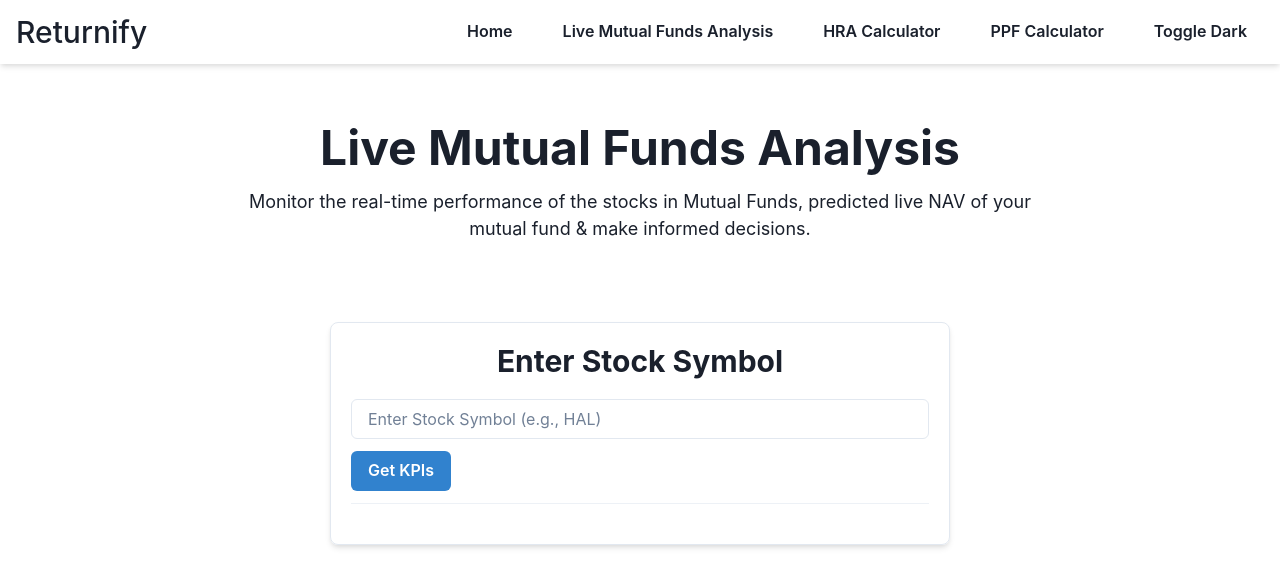
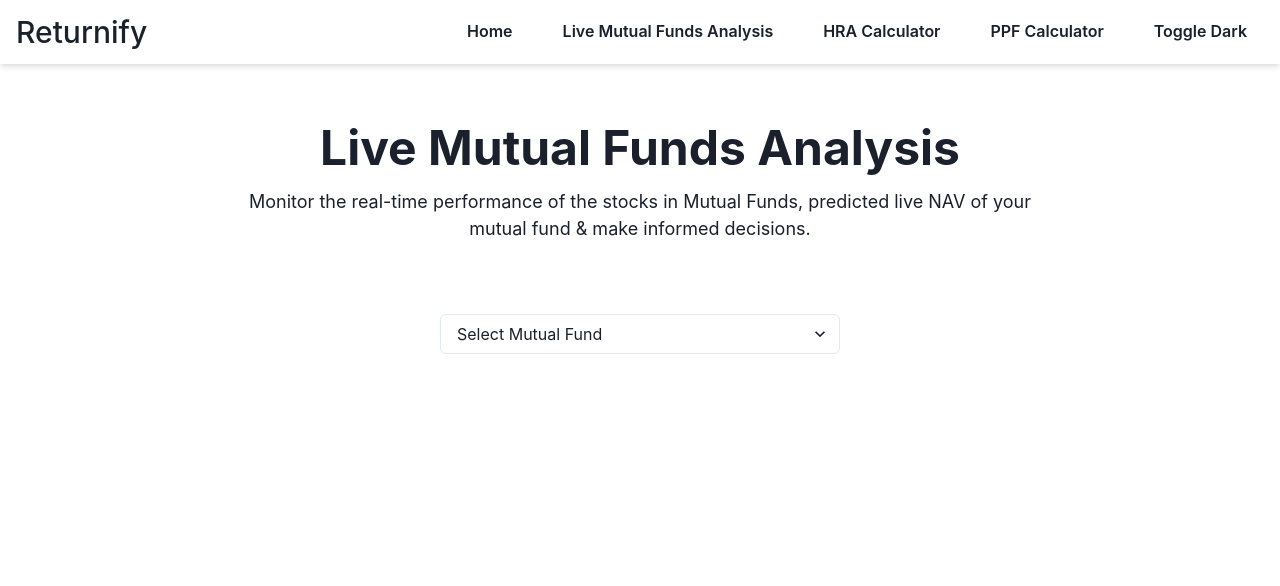
Before and after one commit to SidharthMahai/Returnify, a React (Vite) app: page /live-mutual-funds-analysis in a window 1280 px wide. Shown: the top 586 px of the page. Built offline with nearby package versions, Linux system fonts and the light colour scheme.

Commit message:
mvp1 done

```diff
--- /dev/null
+++ b/src/constants/mutualfunds.js
@@ -0,0 +1,12 @@
+// mutualfunds.js
+export const mutualFunds = [
+  {
+    name: 'HDFC Defence Fund Direct Growth',
+    key: 'hdfc-defence-fund-direct-growth',
+  },
+  {
+    name: 'Motilal Oswal Midcap Fund Direct Growth',
+    key: 'motilal-oswal-most-focused-midcap-30-fund-direct-growth',
+  },
+  // Add more mutual funds here
+];
--- a/src/pages/LiveMutualFundsAnalysis/LiveMutualFundsAnalysis.jsx
+++ b/src/pages/LiveMutualFundsAnalysis/LiveMutualFundsAnalysis.jsx
@@ -1,4 +1,4 @@
-import { useState } from 'react';
+import { useState, useEffect } from 'react';
 import axios from 'axios';
 import {
   Box,
@@ -9,182 +9,138 @@ import {
   StatLabel,
   StatNumber,
   StatHelpText,
-  Input,
-  Button,
-  HStack,
   Spinner,
   Alert,
   AlertIcon,
-  Text,
+  Select,
+  HStack,
 } from '@chakra-ui/react';
+import { mutualFunds } from '../../constants/mutualfunds';
 import Hero from '../../components/Hero/Hero';
-import { format } from 'date-fns';
 
-const LiveMutualFundsNav = () => {
-  const [stockSymbol, setStockSymbol] = useState('');
-  const [livePrice, setLivePrice] = useState(null);
-  const [yesterdayClose, setYesterdayClose] = useState(null);
-  const [gainLossPercentage, setGainLossPercentage] = useState(null);
+const LiveMutualFund = () => {
+  const [selectedFund, setSelectedFund] = useState('');
+  const [holdings, setHoldings] = useState([]);
   const [loading, setLoading] = useState(false);
   const [error, setError] = useState(null);
-  const [lastUpdated, setLastUpdated] = useState(null);
 
-  const handleStockSymbolChange = (event) => {
-    setStockSymbol(event.target.value);
-    setLivePrice(null);
-    setYesterdayClose(null);
-    setGainLossPercentage(null);
+  const handleFundChange = (event) => {
+    setSelectedFund(event.target.value);
+    setHoldings([]);
     setError(null);
-    setLastUpdated(null);
   };
 
-  const fetchStockData = async () => {
+  const fetchHoldings = async () => {
     setLoading(true);
     setError(null);
     try {
-      const response = await axios.get(
-        `https://api.allorigins.win/get?url=${encodeURIComponent(
-          `https://query1.finance.yahoo.com/v7/finance/chart/${stockSymbol}.BO?range=1d&interval=1m&indicators=quote&includeTimestamps=true`
-        )}`
+      if (selectedFund) {
+        // Fetch mutual fund holdings
+        const holdingsResponse = await axios.get(
+          `https://groww.in/v1/api/data/mf/web/v3/scheme/search/${selectedFund}`
+        );
+        const companyHoldingDetails = holdingsResponse.data.holdings;
+
+        const holdingsData = await Promise.all(
+          companyHoldingDetails.map(async (holding) => {
+            // Fetch stock symbol
+            const symbolResponse = await axios.get(
+              `https://groww.in/v1/api/stocks_data/v1/company/search_id/${holding.stock_search_id}`
+            );
+            const { nseScriptCode } = symbolResponse.data.header;
+
+            // Fetch latest price
+            const priceResponse = await axios.get(
+              `https://groww.in/v1/api/stocks_data/v1/accord_points/exchange/NSE/segment/CASH/latest_prices_ohlc/${nseScriptCode}`
+            );
+            const { ltp, dayChange, dayChangePerc } = priceResponse.data;
+
+            return {
+              name: holding.company_name,
+              percentage: holding.corpus_per,
+              livePrice: ltp,
+              previousClose: ltp - dayChange,
+              dayChange,
+              dayChangePerc,
+            };
+          })
         );
 
-      const chartData = JSON.parse(response.data.contents).chart.result[0];
-      const closes = chartData.indicators.quote[0].close;
-      const timestamps = chartData.timestamp;
-      const meta = chartData.meta;
-
-      let livePriceValue = closes[closes.length - 1];
-      let lastTimestamp = timestamps[timestamps.length - 1];
-
-      // If live price is null, take the second last close and timestamp
-      if (livePriceValue === null) {
-        livePriceValue = closes[closes.length - 2];
-        lastTimestamp = timestamps[timestamps.length - 2];
+        setHoldings(holdingsData.sort((a, b) => b.percentage - a.percentage));
       }
-
-      setLivePrice(livePriceValue);
-
-      const yesterdayCloseValue = meta.previousClose;
-      setYesterdayClose(yesterdayCloseValue);
-
-      const gainLoss = livePriceValue - yesterdayCloseValue;
-      const gainLossPercent = (gainLoss / yesterdayCloseValue) * 100;
-      setGainLossPercentage(gainLossPercent);
-
-      const istTime = new Date(lastTimestamp * 1000);
-      setLastUpdated(format(istTime, "EEEE, MMMM do yyyy, h:mm a"));
     } catch (error) {
-      console.error('Error fetching stock data:', error);
-      setError('Could not find a stock based on the input.');
+      setError('Failed to fetch data');
     } finally {
       setLoading(false);
     }
   };
 
-  const handleButtonClick = () => {
-    fetchStockData();
-  };
-
-  const handleClearValues = () => {
-    setLivePrice(null);
-    setYesterdayClose(null);
-    setGainLossPercentage(null);
-    setStockSymbol('');
-    setError(null);
-    setLastUpdated(null);
-  };
-
-  const handleKeyPress = (event) => {
-    if (event.key === 'Enter') {
-      fetchStockData();
-    }
-  };
+  useEffect(() => {
+    fetchHoldings();
+  }, [selectedFund]);
 
   return (
-    <VStack spacing={10} minH="100vh" p={5}>
+    <VStack spacing={8} p={5}>
       <Hero
         title="Live Mutual Funds Analysis"
         description="Monitor the real-time performance of the stocks in Mutual Funds, predicted live NAV of your mutual fund & make informed decisions."
       />
-      <Box p={5} shadow="md" borderWidth="1px" borderRadius="lg" width="50%">
-        <Heading as="h3" size="lg" mb={5} textAlign="center">
-          Enter Stock Symbol
-        </Heading>
-        <Input
-          placeholder="Enter Stock Symbol (e.g., HAL)"
-          value={stockSymbol.toUpperCase()}
-          onChange={handleStockSymbolChange}
-          onKeyPress={handleKeyPress}
-          mb={3}
-        />
-        <HStack spacing={3} mb={3}>
-          <Button colorScheme="blue" onClick={handleButtonClick}>
-            Get KPIs
-          </Button>
-          {livePrice !== null &&
-            yesterdayClose !== null &&
-            gainLossPercentage !== null && (
-              <>
-                <Button colorScheme="teal" onClick={fetchStockData}>
-                  Fetch Latest Value
-                </Button>
-                <Button colorScheme="red" onClick={handleClearValues}>
-                  Clear Values
-                </Button>
-              </>
-            )}
-        </HStack>
-        <Divider mb={5} />
-        {loading && (
-          <Box textAlign="center" my={5}>
-            <Spinner size="xl" />
-          </Box>
-        )}
-        {error && (
-          <Alert status="error" mt={5}>
-            <AlertIcon />
-            Unable to find any values for Stock: {stockSymbol}
-          </Alert>
-        )}
-        {!loading &&
-          livePrice !== null &&
-          yesterdayClose !== null &&
-          gainLossPercentage !== null && (
-            <Box p={5} shadow="md" borderWidth="1px" borderRadius="lg" display="flex" alignItems="center">
-              <Box mr={5}>
-                <Text fontSize="2xl" fontWeight="bold">
-                  {stockSymbol.toUpperCase()}
-                </Text>
-              </Box>
-              <Divider orientation="vertical" height="50px" mr={5} />
-              <HStack spacing={10} flex="1" justifyContent="space-between">
+      <Select
+        value={selectedFund}
+        onChange={handleFundChange}
+        placeholder="Select Mutual Fund"
+        width="400px" // Adjust the width as needed
+      >
+        {mutualFunds.map((fund) => (
+          <option key={fund.key} value={fund.key}>
+            {fund.name}
+          </option>
+        ))}
+      </Select>
+      {holdings.map((holding) => (
+        <Box key={holding.name} p={5} shadow="md" borderWidth="1px" width="60%">
+          <Heading fontSize="xl">{holding.name}</Heading>
+          <Divider my={2} />
+          <HStack spacing={10} justifyContent="space-between">
             <Stat>
               <StatLabel>Live Price</StatLabel>
-                  <StatNumber>{livePrice.toFixed(2)}</StatNumber>
+              <StatNumber>{holding.livePrice.toFixed(2)}</StatNumber>
             </Stat>
+            <Divider orientation="vertical" height="50px" />
             <Stat>
               <StatLabel>{"Yesterday's Close"}</StatLabel>
-                  <StatNumber>{yesterdayClose.toFixed(2)}</StatNumber>
+              <StatNumber>{holding.previousClose.toFixed(2)}</StatNumber>
             </Stat>
-                <Stat color={gainLossPercentage >= 0 ? 'green.500' : 'red.500'}>
-                  <StatLabel>Gain/Loss Percentage</StatLabel>
-                  <StatNumber>{`${gainLossPercentage.toFixed(2)}%`}</StatNumber>
+            <Divider orientation="vertical" height="50px" />
+            <Stat color={holding.dayChangePerc >= 0 ? 'green.500' : 'red.500'}>
+              <StatLabel>Day Change</StatLabel>
+              <StatNumber>{holding.dayChange.toFixed(2)}</StatNumber>
+            </Stat>
+            <Divider orientation="vertical" height="50px" />
+            <Stat color={holding.dayChangePerc >= 0 ? 'green.500' : 'red.500'}>
+              <StatLabel>Day Change Percentage</StatLabel>
+              <StatNumber>{`${holding.dayChangePerc.toFixed(2)}%`}</StatNumber>
               <StatHelpText>
-                    {gainLossPercentage >= 0 ? 'Gain' : 'Loss'}
+                {holding.dayChangePerc >= 0 ? 'Gain' : 'Loss'}
               </StatHelpText>
+            </Stat>
+            <Divider orientation="vertical" height="50px" />
+            <Stat>
+              <StatLabel>Percentage Holdings</StatLabel>
+              <StatNumber>{`${holding.percentage.toFixed(2)}%`}</StatNumber>
             </Stat>
           </HStack>
         </Box>
-          )}
-        {!loading && lastUpdated && (
-          <Alert status="info" mt={5}>
+      ))}
+      {loading && <Spinner size="xl" />}
+      {error && (
+        <Alert status="error">
           <AlertIcon />
-            Data last updated at: {lastUpdated} (IST)
+          {error}
         </Alert>
       )}
-      </Box>
     </VStack>
   );
 };
 
-export default LiveMutualFundsNav;
+export default LiveMutualFund;
```
Lines whose indentation alone changed are shown as unchanged.
